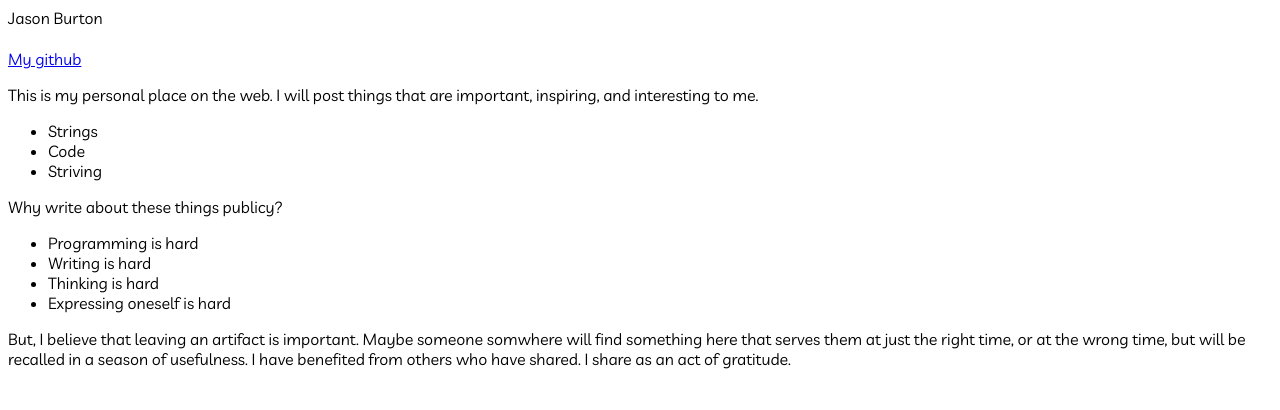
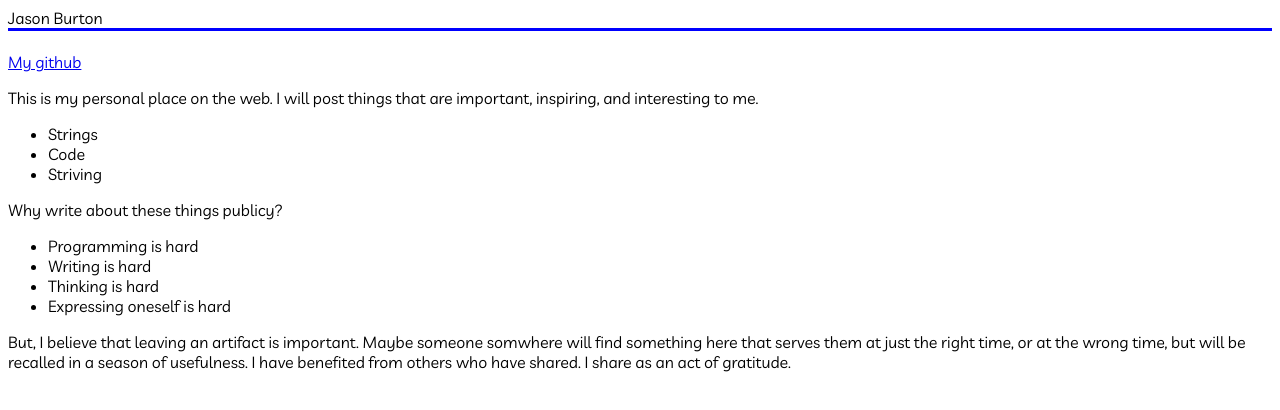
Before and after one commit to jlburton/jlburton.github.io, a plain HTML site: page index.html in a window 1280 px wide. Drawn offline with Linux system fonts and the light colour scheme.

Commit message:
Update styles.css

```diff
--- a/css/styles.css
+++ b/css/styles.css
@@ -3,7 +3,7 @@ body {
  }
 
 .site-header{
-    border-bottom; 3px solid blue;
+    border-bottom: 3px solid blue;
 }
 
 .site-title {
```
